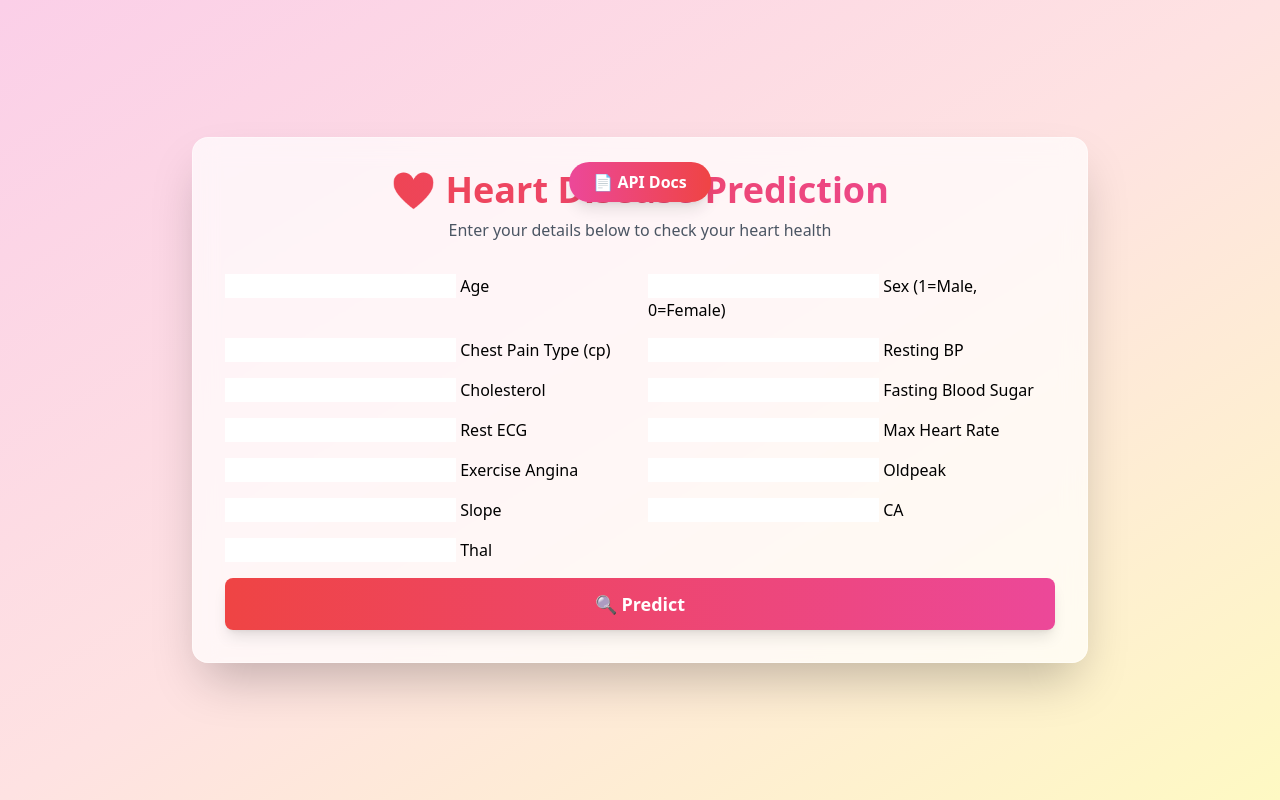
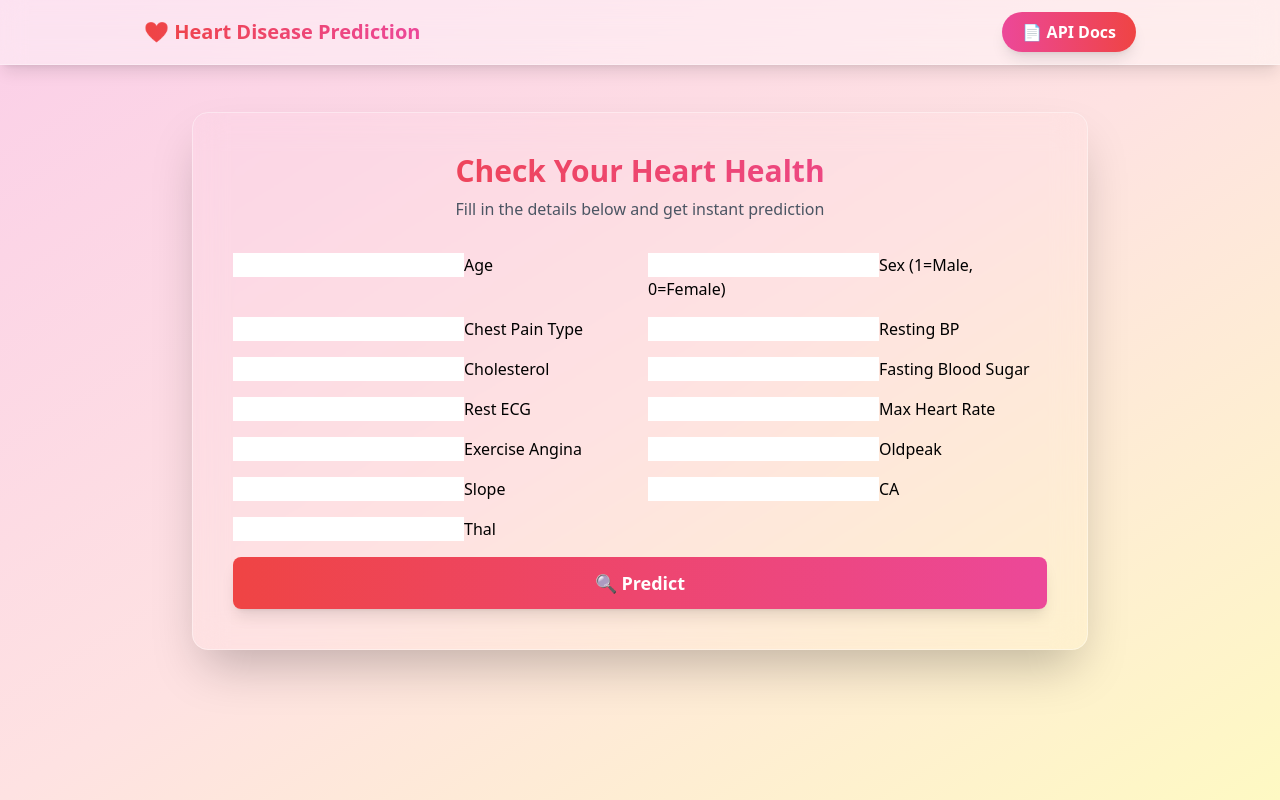
Before and after one commit to mahisalman/Heart_Disease_Prediction, a FastAPI app: page / in a window 1280 px wide. Run offline with FastAPI, Linux system fonts and the light colour scheme; parts of the project's set-up code (start-up, migrations or seed data) failed here and were passed over; some libraries are stand-ins or nearby versions.

Commit message:
Add new feature to handle user input and link

```diff
--- a/app/templates/index.html
+++ b/app/templates/index.html
@@ -5,98 +5,71 @@
     <title>Heart Disease Prediction</title>
     <script src="https://cdn.tailwindcss.com"></script>
 </head>
-<body class="bg-gradient-to-br from-pink-200 via-red-100 to-yellow-100 min-h-screen flex items-center justify-center p-4 font-sans">
+<body class="bg-gradient-to-br from-pink-200 via-red-100 to-yellow-100 min-h-screen font-sans">
 
-<div class="w-full max-w-4xl backdrop-blur-md bg-white/70 shadow-2xl rounded-2xl p-8 border border-white/40">
-    <!-- Header -->
-
-    <!-- Top Navigation Link -->
-    <div class="absolute top-6 left-1/2 transform -translate-x-1/2">
+<!-- Sticky Navbar -->
+<nav class="fixed top-0 w-full bg-white/40 backdrop-blur-md shadow-lg border-b border-white/30 z-50">
+    <div class="max-w-5xl mx-auto px-4 py-3 flex justify-between items-center">
+        <h1 class="text-xl font-bold bg-gradient-to-r from-red-500 to-pink-500 bg-clip-text text-transparent">
+            ❤️ Heart Disease Prediction
+        </h1>
         <a href="https://heart-disease-prediction-joq2.onrender.com/docs" target="_blank"
-        class="px-6 py-2 rounded-full bg-gradient-to-r from-pink-500 to-red-500 text-white font-semibold shadow-lg hover:shadow-xl hover:from-red-500 hover:to-pink-500 transition transform hover:-translate-y-0.5 flex items-center gap-2">
+           class="px-5 py-2 rounded-full bg-gradient-to-r from-pink-500 to-red-500 text-white font-semibold shadow-lg hover:from-red-500 hover:to-pink-500 transition-transform transform hover:-translate-y-0.5">
             📄 API Docs
         </a>
     </div>
+</nav>
 
+<!-- Main Container -->
+<div class="flex justify-center items-center pt-28 px-4">
+    <div class="w-full max-w-4xl backdrop-blur-lg bg-gray/50 shadow-2xl rounded-2xl p-10 border border-white/40">
+
+        <!-- Header -->
         <div class="text-center mb-8">
-        <h1 class="text-4xl font-extrabold bg-gradient-to-r from-red-500 to-pink-500 bg-clip-text text-transparent">
-            ❤️ Heart Disease Prediction
-        </h1>
-        <p class="text-gray-600 mt-2">Enter your details below to check your heart health</p>
+            <h2 class="text-3xl font-extrabold bg-gradient-to-r from-red-500 to-pink-500 bg-clip-text text-transparent">
+                Check Your Heart Health
+            </h2>
+            <p class="text-gray-600 mt-2">Fill in the details below and get instant prediction</p>
         </div>
 
         <!-- Form -->
         <form id="predictionForm" class="space-y-4">
             <div class="grid grid-cols-1 md:grid-cols-2 gap-4">
                 <!-- Floating Label Inputs -->
+                <template id="input-template">
                     <div class="relative">
-                <input type="number" step="0.1" name="age" id="age" class="peer input" placeholder=" " required>
-                <label for="age" class="label">Age</label>
+                        <input type="number" class="peer input" placeholder=" " required>
+                        <label class="label"></label>
                     </div>
-            <div class="relative">
-                <input type="number" name="sex" id="sex" class="peer input" placeholder=" " required>
-                <label for="sex" class="label">Sex (1=Male, 0=Female)</label>
-            </div>
-            <div class="relative">
-                <input type="number" name="cp" id="cp" class="peer input" placeholder=" " required>
-                <label for="cp" class="label">Chest Pain Type (cp)</label>
-            </div>
-            <div class="relative">
-                <input type="number" step="0.1" name="trestbps" id="trestbps" class="peer input" placeholder=" " required>
-                <label for="trestbps" class="label">Resting BP</label>
-            </div>
-            <div class="relative">
-                <input type="number" step="0.1" name="chol" id="chol" class="peer input" placeholder=" " required>
-                <label for="chol" class="label">Cholesterol</label>
-            </div>
-            <div class="relative">
-                <input type="number" name="fbs" id="fbs" class="peer input" placeholder=" " required>
-                <label for="fbs" class="label">Fasting Blood Sugar</label>
-            </div>
-            <div class="relative">
-                <input type="number" name="restecg" id="restecg" class="peer input" placeholder=" " required>
-                <label for="restecg" class="label">Rest ECG</label>
-            </div>
-            <div class="relative">
-                <input type="number" step="0.1" name="thalach" id="thalach" class="peer input" placeholder=" " required>
-                <label for="thalach" class="label">Max Heart Rate</label>
-            </div>
-            <div class="relative">
-                <input type="number" name="exang" id="exang" class="peer input" placeholder=" " required>
-                <label for="exang" class="label">Exercise Angina</label>
-            </div>
-            <div class="relative">
-                <input type="number" step="0.1" name="oldpeak" id="oldpeak" class="peer input" placeholder=" " required>
-                <label for="oldpeak" class="label">Oldpeak</label>
-            </div>
-            <div class="relative">
-                <input type="number" name="slope" id="slope" class="peer input" placeholder=" " required>
-                <label for="slope" class="label">Slope</label>
-            </div>
-            <div class="relative">
-                <input type="number" name="ca" id="ca" class="peer input" placeholder=" " required>
-                <label for="ca" class="label">CA</label>
-            </div>
-            <div class="relative">
-                <input type="number" name="thal" id="thal" class="peer input" placeholder=" " required>
-                <label for="thal" class="label">Thal</label>
-            </div>
+                </template>
+
+                <div class="relative"><input type="number" step="0.1" name="age" id="age" class="peer input" placeholder=" " required><label for="age" class="label">Age</label></div>
+                <div class="relative"><input type="number" name="sex" id="sex" class="peer input" placeholder=" " required><label for="sex" class="label">Sex (1=Male, 0=Female)</label></div>
+                <div class="relative"><input type="number" name="cp" id="cp" class="peer input" placeholder=" " required><label for="cp" class="label">Chest Pain Type</label></div>
+                <div class="relative"><input type="number" step="0.1" name="trestbps" id="trestbps" class="peer input" placeholder=" " required><label for="trestbps" class="label">Resting BP</label></div>
+                <div class="relative"><input type="number" step="0.1" name="chol" id="chol" class="peer input" placeholder=" " required><label for="chol" class="label">Cholesterol</label></div>
+                <div class="relative"><input type="number" name="fbs" id="fbs" class="peer input" placeholder=" " required><label for="fbs" class="label">Fasting Blood Sugar</label></div>
+                <div class="relative"><input type="number" name="restecg" id="restecg" class="peer input" placeholder=" " required><label for="restecg" class="label">Rest ECG</label></div>
+                <div class="relative"><input type="number" step="0.1" name="thalach" id="thalach" class="peer input" placeholder=" " required><label for="thalach" class="label">Max Heart Rate</label></div>
+                <div class="relative"><input type="number" name="exang" id="exang" class="peer input" placeholder=" " required><label for="exang" class="label">Exercise Angina</label></div>
+                <div class="relative"><input type="number" step="0.1" name="oldpeak" id="oldpeak" class="peer input" placeholder=" " required><label for="oldpeak" class="label">Oldpeak</label></div>
+                <div class="relative"><input type="number" name="slope" id="slope" class="peer input" placeholder=" " required><label for="slope" class="label">Slope</label></div>
+                <div class="relative"><input type="number" name="ca" id="ca" class="peer input" placeholder=" " required><label for="ca" class="label">CA</label></div>
+                <div class="relative"><input type="number" name="thal" id="thal" class="peer input" placeholder=" " required><label for="thal" class="label">Thal</label></div>
             </div>
 
             <!-- Submit Button -->
-        <button type="submit" class="w-full bg-gradient-to-r from-red-500 to-pink-500 hover:from-red-600 hover:to-pink-600 text-white py-3 rounded-lg font-semibold text-lg shadow-lg transition transform hover:scale-105">
+            <button type="submit" class="w-full mt-4 bg-gradient-to-r from-red-500 to-pink-500 hover:from-red-600 hover:to-pink-600 text-white py-3 rounded-lg font-semibold text-lg shadow-lg transition transform hover:scale-105">
                 🔍 Predict
             </button>
         </form>
 
         <!-- Result Box -->
-    <div id="resultBox" class="hidden mt-8 p-5 rounded-lg text-center font-semibold shadow-lg text-lg fade-in"></div>
+        <div id="resultBox" class="hidden mt-8 p-5 rounded-lg text-center font-semibold text-lg shadow-lg fade-in"></div>
+    </div>
 </div>
 
-<div>
-
-</div>
-
+<!-- Script -->
 <script>
 document.getElementById("predictionForm").addEventListener("submit", async function(e) {
     e.preventDefault();
@@ -117,10 +90,10 @@ document.getElementById("predictionForm").addEventListener("submit", async funct
     const resultBox = document.getElementById("resultBox");
 
     if (result.heart_disease) {
-        resultBox.textContent = "💔 Positive for Heart Disease";
+        resultBox.textContent = "💔 Opps !!! Positive for Heart Disease";
         resultBox.className = "mt-8 p-5 rounded-lg text-center font-semibold text-lg bg-red-100 text-red-700 shadow-lg fade-in";
     } else {
-        resultBox.textContent = "💖 Negative for Heart Disease";
+        resultBox.textContent = "💖 WOW !!! Negetive for Heart Disease";
         resultBox.className = "mt-8 p-5 rounded-lg text-center font-semibold text-lg bg-green-100 text-green-700 shadow-lg fade-in";
     }
 
@@ -128,6 +101,7 @@ document.getElementById("predictionForm").addEventListener("submit", async funct
 });
 </script>
 
+<!-- Styles -->
 <style>
 .input {
     @apply border border-gray-300 rounded-lg p-3 w-full bg-white/50 focus:ring-2 focus:ring-pink-400 focus:outline-none;
@@ -143,5 +117,6 @@ document.getElementById("predictionForm").addEventListener("submit", async funct
     to { opacity: 1; transform: translateY(0); }
 }
 </style>
+
 </body>
 </html>
```
Lines whose indentation alone changed are shown as unchanged.
